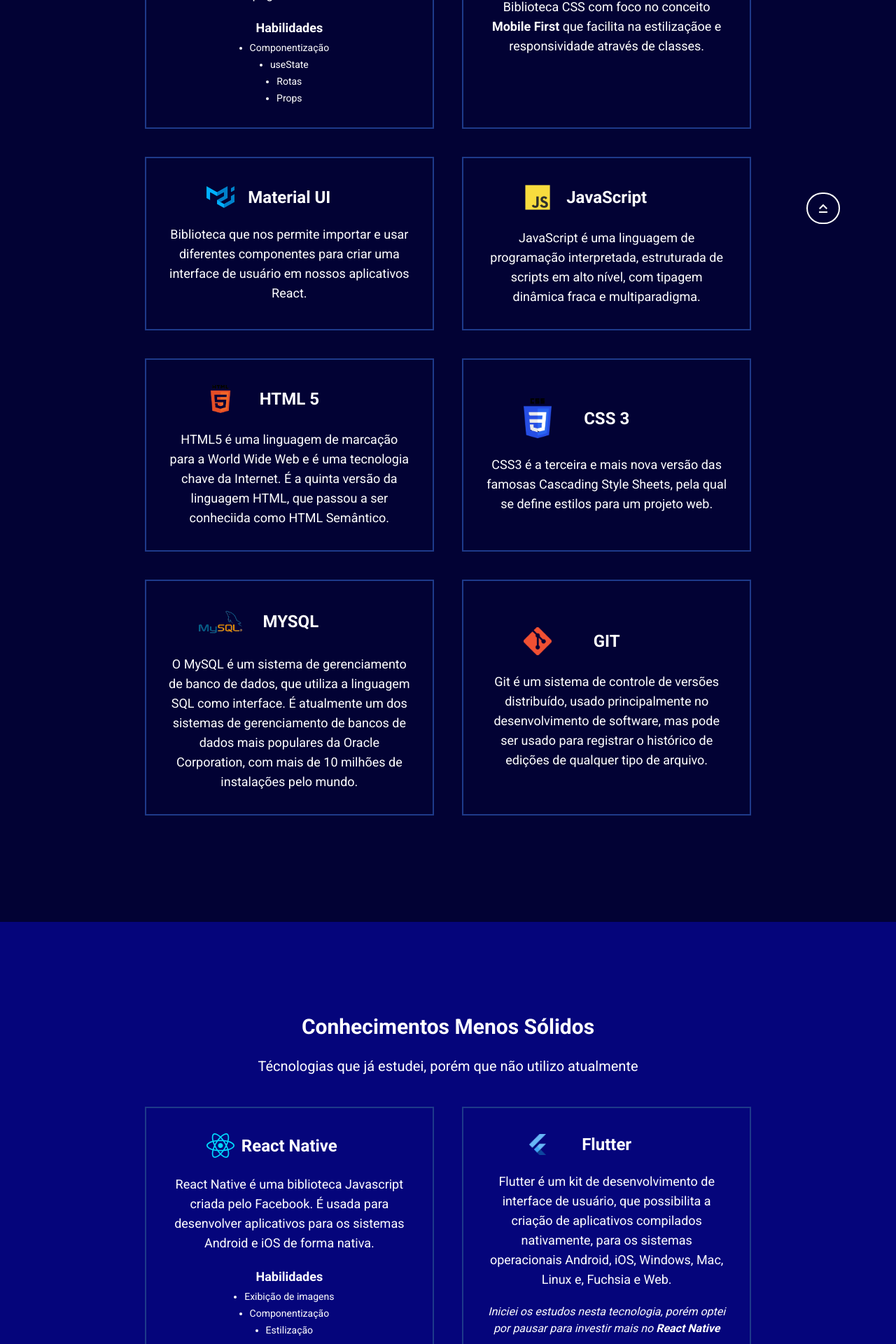
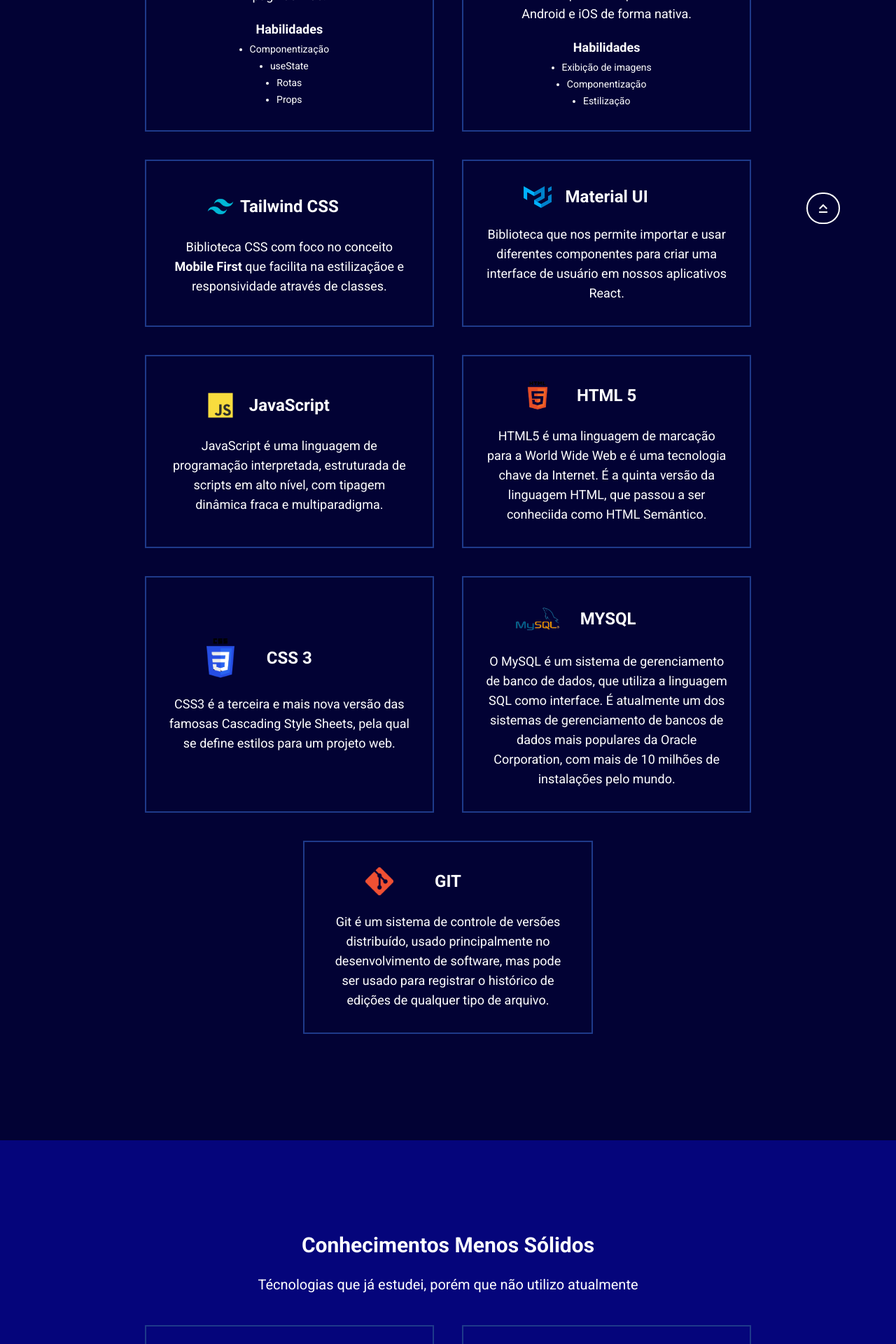
Before and after one commit to mferreiradb/portfolio, a React (Vite) app: page /conhecimentos in a window 1280 px wide. Shown: the part 440-2360 px from the top of the page at 70% size. Built offline with nearby package versions, Linux system fonts and the light colour scheme.

Commit message:
Mudança na posição do card React Native

```diff
--- a/src/Pages/Conhecimentos/index.jsx
+++ b/src/Pages/Conhecimentos/index.jsx
@@ -37,6 +37,16 @@
                                 <li type='disc' className='text-sm w-7/8 text-white'>useState</li>
                                 <li type='disc' className='text-sm w-7/8 text-white'>Rotas</li>
                                 <li type='disc' className='text-sm w-7/8 text-white'>Props</li>
+                            </ul>
+                        </Card>
+
+                        <Card img={React} titulo='React Native'>
+                            <p className="text-white text-lg">React Native é uma biblioteca Javascript criada pelo Facebook. É usada para desenvolver aplicativos para os sistemas Android e iOS de forma nativa.</p>
+                            <ul className='flex flex-col items-center space-y-1'>
+                                <h4 className='text-lg text-white font-semibold'>Habilidades</h4>
+                                <li type='disc' className='text-sm w-7/8 text-white'>Exibição de imagens</li>
+                                <li type='disc' className='text-sm w-7/8 text-white'>Componentização</li>
+                                <li type='disc' className='text-sm w-7/8 text-white'>Estilização</li>
                             </ul>
                         </Card>
 
@@ -94,16 +104,6 @@
 
                     <div className="flex flex-col justify-center text-center my-28 xl:flex-row xl:flex-wrap">
 
-                        <Card img={React} titulo='React Native'>
-                            <p className="text-white text-lg">React Native é uma biblioteca Javascript criada pelo Facebook. É usada para desenvolver aplicativos para os sistemas Android e iOS de forma nativa.</p>
-                            <ul className='flex flex-col items-center space-y-1'>
-                                <h4 className='text-lg text-white font-semibold'>Habilidades</h4>
-                                <li type='disc' className='text-sm w-7/8 text-white'>Exibição de imagens</li>
-                                <li type='disc' className='text-sm w-7/8 text-white'>Componentização</li>
-                                <li type='disc' className='text-sm w-7/8 text-white'>Estilização</li>
-                            </ul>
-                        </Card>
-
                         <Card img={Flutter} titulo='Flutter'>
                             <p className="text-white text-lg">Flutter é um kit de desenvolvimento de interface de usuário, que possibilita a criação de aplicativos compilados nativamente, para os sistemas operacionais Android, iOS, Windows, Mac, Linux e, Fuchsia e Web.</p>
 
```
